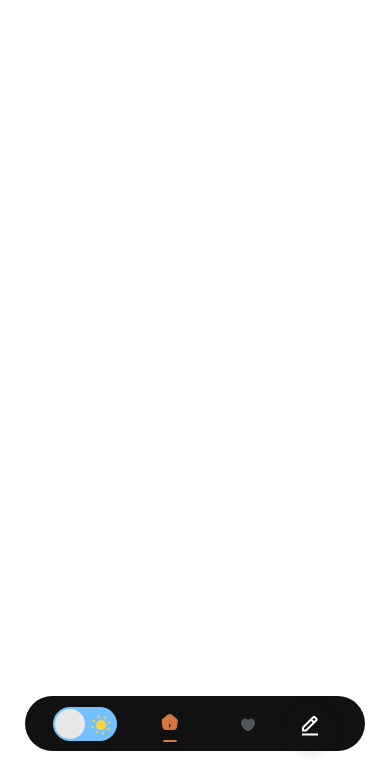
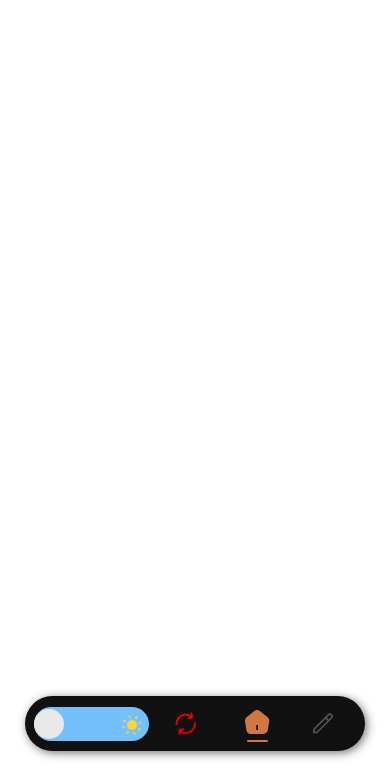
Before and after one commit to PedroVinicins/NotaNet, a plain HTML site: page public/NotaNet.html in a window 390 px wide. Shown: the part 73-844 px from the top of the page. Drawn offline with nearby package versions, Linux system fonts and the light colour scheme.

Commit message:
segunda-feira, 18 de novembro de 2024

```diff
--- a/public/NotaNet.html
+++ b/public/NotaNet.html
@@ -8,20 +8,18 @@
   <link rel="stylesheet" href="https://cdnjs.cloudflare.com/ajax/libs/font-awesome/5.15.1/css/all.min.css" />
   <link href='https://unpkg.com/boxicons@2.1.4/css/boxicons.min.css' rel='stylesheet'>
   <link rel="stylesheet" href="/public/css/sidebar.css">
-  <link rel="shortcut icon" href="/image.png" sizes="16x19" />
+  <link rel="shortcut icon" href="/iconLogo.png
+  " sizes="36x36" />
 
   <meta name="viewport" content="width=device-width, initial-scale=1.0">
   <title>NotaNet</title>
 </head>
 
 <body>
-
-
   <nav id="sidebar">
     <div id="sidebar_content">
-
       <div id="user">
-        <img src="/image.png" id="user_avatar" alt="Avatar">
+        <img src="/iconLogo.png" id="user_avatar" alt="Avatar">
 
         <p id="user_infos">
           <span class="item-description">
@@ -43,10 +41,9 @@
           </a>
         </li>
 
-
         <ul id="side_items">
           <li class="side-item">
-            <a href="#">
+            <a>
               <span class="item-description">
                 <label class="switch">
                   <span class="sun"><svg xmlns="http://www.w3.org/2000/svg" viewBox="0 0 24 24">
@@ -108,32 +105,29 @@
         </ul>
 
         <button id="open_btn">
-        <i  id="open_btn_icon" class='bx bxs-right-arrow'></i>
+          <i id="open_btn_icon" class='bx bxs-right-arrow'></i>
         </button>
     </div>
   </nav>
-
   <main>
-
     <header class="header">
       <h1>Nota<span>Net.</span></h1>
       <ul>
 
-        <a class="noteAl">
+        <div class="noteAl">
           <svg viewBox="0 0 448 512" class="bell">
             <path
               d="M224 0c-17.7 0-32 14.3-32 32V49.9C119.5 61.4 64 124.2 64 200v33.4c0 45.4-15.5 89.5-43.8 124.9L5.3 377c-5.8 7.2-6.9 17.1-2.9 25.4S14.8 416 24 416H424c9.2 0 17.6-5.3 21.6-13.6s2.9-18.2-2.9-25.4l-14.9-18.6C399.5 322.9 384 278.8 384 233.4V200c0-75.8-55.5-138.6-128-150.1V32c0-17.7-14.3-32-32-32zm0 96h8c57.4 0 104 46.6 104 104v33.4c0 47.9 13.9 94.6 39.7 134.6H72.3C98.1 328 112 281.3 112 233.4V200c0-57.4 46.6-104 104-104h8zm64 352H224 160c0 17 6.7 33.3 18.7 45.3s28.3 18.7 45.3 18.7s33.3-6.7 45.3-18.7s18.7-28.3 18.7-45.3z">
             </path>
           </svg>
-        </a>
+        </div>
+
+        <div class="addNote-content">
+          <div class="icon-plus"><i class='bx bx-edit-alt'></i></div>
+        </div>
       </ul>
     </header>
 
-
-
-    <div class="addNote-content2">
-      <div class="icon-plus"><i class='bx bx-edit-alt'></i></div>
-    </div>
 
     <div class="container"></div>
     <div class="content">
@@ -168,43 +162,41 @@
       </a>
       </li>
 
+      <label title="reset" for="reset" class="label">
+        <div  id="btnreset">
+          <input id="reset" type="radio"  />
+        </div>
+     <span class="reset"><svg xmlns="http://www.w3.org/2000/svg" viewBox="0 0 30 28" height="28" width="25">
+      <path
+       d="M12,2a10.032,10.032,0,0,1,7.122,3H16a1,1,0,0,0-1,1h0a1,1,0,0,0,1,1h4.143A1.858,1.858,0,0,0,22,5.143V1a1,1,0,0,0-1-1h0a1,1,0,0,0-1,1V3.078A11.981,11.981,0,0,0,.05,10.9a1.007,1.007,0,0,0,1,1.1h0a.982.982,0,0,0,.989-.878A10.014,10.014,0,0,1,12,2Z"/><path d="M22.951,12a.982.982,0,0,0-.989.878A9.986,9.986,0,0,1,4.878,19H8a1,1,0,0,0,1-1H9a1,1,0,0,0-1-1H3.857A1.856,1.856,0,0,0,2,18.857V23a1,1,0,0,0,1,1H3a1,1,0,0,0,1-1V20.922A11.981,11.981,0,0,0,23.95,13.1a1.007,1.007,0,0,0-1-1.1Z">
+      </path>
+    </svg></span>
+      </label>
+
+
       <label title="home" for="home" class="label">
         <input id="home" name="page" type="radio" checked="" />
-        <svg
-          xmlns="http://www.w3.org/2000/svg"
-          viewBox="0 0 21 20"
-          height="20"
-          width="21"
-          class="icon home"
-        >
-          <path
-            fill="inherit"
-            d="M18.9999 6.01002L12.4499 0.770018C11.1699 -0.249982 9.16988 -0.259982 7.89988 0.760018L1.34988 6.01002C0.409885 6.76002 -0.160115 8.26002 0.0398848 9.44002L1.29988 16.98C1.58988 18.67 3.15988 20 4.86988 20H15.4699C17.1599 20 18.7599 18.64 19.0499 16.97L20.3099 9.43002C20.4899 8.26002 19.9199 6.76002 18.9999 6.01002ZM10.9199 16C10.9199 16.41 10.5799 16.75 10.1699 16.75C9.75988 16.75 9.41988 16.41 9.41988 16V13C9.41988 12.59 9.75988 12.25 10.1699 12.25C10.5799 12.25 10.9199 12.59 10.9199 13V16Z"
-          ></path>
-        </svg>
-      </label>
-      <label title="favorite" for="favorite" class="label">
-        <input id="favorite" name="page" type="radio" />
-        <svg
-          xmlns="http://www.w3.org/2000/svg"
-          fill="inherit"
-          viewBox="0 0 20 18"
-          height="18"
-          width="20"
-          class="icon favorite"
-        >
-          <path
-            fill="inherit"
-            d="M14.44 0C12.63 0 11.01 0.88 10 2.23C9.48413 1.53881 8.81426 0.977391 8.04353 0.590295C7.27281 0.203198 6.42247 0.00108555 5.56 0C2.49 0 0 2.5 0 5.59C0 6.78 0.19 7.88 0.52 8.9C2.1 13.9 6.97 16.89 9.38 17.71C9.72 17.83 10.28 17.83 10.62 17.71C13.03 16.89 17.9 13.9 19.48 8.9C19.81 7.88 20 6.78 20 5.59C20 2.5 17.51 0 14.44 0Z"
-          ></path>
+        <svg xmlns="http://www.w3.org/2000/svg" viewBox="0 0 21 20" height="20" width="21" class="icon home">
+          <path fill="inherit"
+            d="M18.9999 6.01002L12.4499 0.770018C11.1699 -0.249982 9.16988 -0.259982 7.89988 0.760018L1.34988 6.01002C0.409885 6.76002 -0.160115 8.26002 0.0398848 9.44002L1.29988 16.98C1.58988 18.67 3.15988 20 4.86988 20H15.4699C17.1599 20 18.7599 18.64 19.0499 16.97L20.3099 9.43002C20.4899 8.26002 19.9199 6.76002 18.9999 6.01002ZM10.9199 16C10.9199 16.41 10.5799 16.75 10.1699 16.75C9.75988 16.75 9.41988 16.41 9.41988 16V13C9.41988 12.59 9.75988 12.25 10.1699 12.25C10.5799 12.25 10.9199 12.59 10.9199 13V16Z">
+          </path>
         </svg>
       </label>
 
-    <label for="addNotas" class="label">
-      <div class="addNote-content">
-        <div class="icon-plus"><i class='bx bx-edit-alt'></i></div>
+
+
+          <label title="AddNota" for="AddNota" class="label">
+
+      <div class="addNote-content2">
+            <input id="AddNota" type="radio" />
       </div>
+            <svg xmlns="http://www.w3.org/2000/svg" class="Iconadd" viewBox="0 0 30 28" height="28" width="25">
+              <path
+                d="M22.853,1.148a3.626,3.626,0,0,0-5.124,0L1.465,17.412A4.968,4.968,0,0,0,0,20.947V23a1,1,0,0,0,1,1H3.053a4.966,4.966,0,0,0,3.535-1.464L22.853,6.271A3.626,3.626,0,0,0,22.853,1.148ZM5.174,21.122A3.022,3.022,0,0,1,3.053,22H2V20.947a2.98,2.98,0,0,1,.879-2.121L15.222,6.483l2.3,2.3ZM21.438,4.857,18.932,7.364l-2.3-2.295,2.507-2.507a1.623,1.623,0,1,1,2.295,2.3Z" />
+            </svg>
+            </svg>
           </label>
+
 
     </section>
   </main>
--- a/public/css/header.css
+++ b/public/css/header.css
@@ -46,126 +46,37 @@ header ul li a {
   color: rgb(0, 0, 0);
 }
 
+/* From Uiverse.io by vinodjangid07 */
 
-
-.switch {
-  font-size: 17px;
+header .addNote-content{
+  width: 100px;
+  height: 50px;
   position: relative;
-  display: inline-block;
-  width: 64px;
-  height: 34px;
+  display: flex;
+  align-items: center;
+  margin: 5px;
+  justify-content: center;
+  background-color: rgb(44, 44, 44);
+  color: coral;
+  border-radius: 20px;
+  font-size: x-large;
+  cursor: pointer;
+  transition-duration: .3s;
+  box-shadow: 2px 2px 10px rgba(0, 0, 0, 0.13);
   border: none;
+  transition-duration: 1.0s;
 }
 
-.switch input {
-  opacity: 0;
-  width: 0;
-  height: 0;
-  border: none;
+.addNote-content:hover {
+  background-color: rgb(56, 56, 56);
 }
 
-.slider {
-  position: absolute;
-  cursor: pointer;
-  top: 0;
-  left: 0;
-  right: 0;
-  bottom: 0;
-  background-color: #73C0FC;
-  transition: .4s;
-  border-radius: 30px;
-  border: none;
-}
-
-.slider:before {
-  position: absolute;
-  content: "";
-  height: 30px;
-  width: 30px;
-  border-radius: 20px;
-  left: 2px;
-  bottom: 2px;
-  z-index: 2;
-  background-color: #e8e8e8;
-  transition: .4s;
-}
-
-.sun svg {
-  position: absolute;
-  top: 6px;
-  left: 36px;
-  z-index: 1;
-  width: 24px;
-  height: 24px;
-  border: none;
-}
-
-.moon svg {
-  fill: #73C0FC;
-  position: absolute;
-  top: 5px;
-  left: 5px;
-  z-index: 1;
-  width: 24px;
-  height: 24px;
-  border: none;
-}
-
-.sun svg {
-  animation: rotate 15s linear infinite;
-}
-
-@keyframes rotate {
-
-  0% {
-    transform: rotate(0);
-  }
-
-  100% {
-    transform: rotate(360deg);
-  }
-}
-.moon svg {
-  animation: tilt 5s linear infinite;
-}
-
-@keyframes tilt {
-
-  0% {
-    transform: rotate(0deg);
-  }
-
-  25% {
-    transform: rotate(-10deg);
-  }
-
-  75% {
-    transform: rotate(10deg);
-  }
-
-  100% {
-    transform: rotate(0deg);
-  }
-}
-
-.input:checked + .slider {
-  background-color: #183153;
-}
-
-.input:focus + .slider {
-  box-shadow: 0 0 1px #183153;
-}
-
-.input:checked + .slider:before {
-  transform: translateX(30px);
-}
-
-/* From Uiverse.io by vinodjangid07 */
 header .noteAl {
   width: 100px;
   height: 50px;
   position: relative;
   display: flex;
+  margin: 5px;
   align-items: center;
   justify-content: center;
   background-color: rgb(44, 44, 44);
@@ -174,6 +85,7 @@ header .noteAl {
   transition-duration: .3s;
   box-shadow: 2px 2px 10px rgba(0, 0, 0, 0.13);
   border: none;
+  transition-duration: 1.0s;
 }
 
 .bell {
--- a/public/css/screen-view.css
+++ b/public/css/screen-view.css
@@ -6,31 +6,10 @@
         font-family: 'Poppins', sans-serif;
       }
 
-    .addNote-content {
-        display: flex;
-        justify-content: center;
-        align-items: center;
-        width: 50px;
-        height: 50px;
-        border-radius: 50%;
-        font-size: 24px;
-        cursor: pointer;
-        transition: background-color 0.3s ease;
-        position: fixed;
-        right: 55px;
-        z-index: 1000;
-        box-shadow: 0 4px 6px rgba(56, 56, 56, 0.1);
-    }
-
     .content {
-        display: flex;
-        flex-wrap: wrap;
+        position: absolute;
+        top: 60px;
         gap: 1px;
-    }
-
-    i {
-        font-size: x-large;
-        color: white;
     }
 
     .item, .Alert {
@@ -39,9 +18,9 @@
         height: 250px;
         margin: 10px;
         border-radius: 10px;
-        transition: background-color 0.3s ease;
-        background-color: var(--note-background); /* Usando variável */
-        color: var(--note-text-color); /* Usando variável */
+        transition: background-color 0.5s ease;
+        background-color: var(--note-background);
+        color: var(--note-text-color);
     }
 
     .item:hover, .Alert:hover {
@@ -58,7 +37,7 @@
         font-size: 20px;
         width: 100%;
         height: 150px;
-        color: var(--text-color); /* Usando variável */
+        color: var( --text-bloco-color);
     }
   }
 
@@ -71,8 +50,42 @@
         display: none !important;
     }
 
-    .addNote-content2{
-        display: none;
+    .addNote-content{
+        display: none !important;
+    }
+
+    .reset svg {
+      animation: tilt 4s linear infinite;
+    }
+
+    @keyframes tilt {
+
+      0% {
+        transform: rotate(10deg);
+      }
+
+      25% {
+        transform: rotate(-20deg);
+      }
+
+      75% {
+        transform: rotate(20deg);
+      }
+
+      100% {
+        transform: rotate(0deg);
+      }
+    }
+
+    .reset:hover:not(:has(input:checked)) > svg {
+      fill: #ff6200;
+      opacity: 0.6;
+    }
+
+    .reset > svg {
+      transition: 300ms;
+      fill: red;
+      margin-top: 0;
     }
 
 
@@ -92,8 +105,11 @@ section {
     justify-content: space-evenly;
     background-color: var(--col-dark);
     border-radius: 30px;
+    box-shadow: 2px 2px 10px rgba(55, 55, 55, 0.687);
+
   }
-  .label {
+
+  .label{
     padding: 8px 18px;
     transition: all 200ms;
     display: inline-block;
@@ -102,15 +118,12 @@ section {
   .label input[type="radio"] {
     display: none;
   }
-  .label > svg {
-    transition: all 200ms;
-    fill: var(--col-gray);
-    width: 14px;
-  }
+
   .label:hover:not(:has(input:checked)) > svg {
-    fill: #d17842;
+    fill: #ff6200;
     opacity: 0.6;
   }
+
   .label::before {
     content: "";
     display: block;
--- a/public/css/sidebar.css
+++ b/public/css/sidebar.css
@@ -20,6 +20,7 @@ body {
     transition: all .5s;
     min-width: 82px;
     z-index: 2;
+    box-shadow: 2px 2px 10px rgba(55, 55, 55, 0.687);
 }
 
 #sidebar_content {
@@ -161,3 +162,116 @@ body {
     justify-content: flex-start;
     gap: 14px;
 }
+
+
+.switch {
+    font-size: 17px;
+    position: relative;
+    display: inline-block;
+    width: 115px;
+    height: 34px;
+    border: none;
+  }
+
+  .switch input {
+    opacity: 0;
+    width: 0;
+    height: 0;
+    border: none;
+  }
+
+  .slider {
+    position: absolute;
+    cursor: pointer;
+    top: 0;
+    left: 0;
+    right: 0;
+    bottom: 0;
+    background-color: #73C0FC;
+    transition: .4s;
+    border-radius: 30px;
+    border: none;
+  }
+
+  .slider:before {
+    position: absolute;
+    content: "";
+    height: 30px;
+    width: 30px;
+    border-radius: 20px;
+
+    bottom: 2px;
+    z-index: 2;
+    background-color: #e8e8e8;
+    transition: .4s;
+  }
+
+  .sun svg {
+    position: absolute;
+    top: 6px;
+    left: 86px;
+    z-index: 1;
+    width: 24px;
+    height: 24px;
+    border: none;
+  }
+
+  .moon svg {
+    fill: #73C0FC;
+    position: absolute;
+    top: 5px;
+    left: 5px;
+    z-index: 1;
+    width: 24px;
+    height: 24px;
+    border: none;
+  }
+
+  .sun svg {
+    animation: rotate 15s linear infinite;
+  }
+
+  @keyframes rotate {
+
+    0% {
+      transform: rotate(0);
+    }
+
+    100% {
+      transform: rotate(360deg);
+    }
+  }
+  .moon svg {
+    animation: tilt 5s linear infinite;
+  }
+
+  @keyframes tilt {
+
+    0% {
+      transform: rotate(0deg);
+    }
+
+    25% {
+      transform: rotate(-10deg);
+    }
+
+    75% {
+      transform: rotate(10deg);
+    }
+
+    100% {
+      transform: rotate(0deg);
+    }
+  }
+
+  .input:checked + .slider {
+    background-color: #183153;
+  }
+
+  .input:focus + .slider {
+    box-shadow: 0 0 1px #183153;
+  }
+
+  .input:checked + .slider:before {
+    transform: translateX(86px);
+  }
--- a/public/css/style.css
+++ b/public/css/style.css
@@ -39,8 +39,7 @@ button,
   transition: background-color 0.3s, transform 0.3s;
 }
 
-button:hover,
-.addNote-content:hover {
+button:hover {
   transform: scale(1.1);
 }
 
@@ -104,23 +103,6 @@ header span {
   color: var(--text-color);
 }
 
-.addNote-content {
-  display: flex;
-  position: fixed;
-  right: 80px;
-  width: 100px;
-  height: 50px;
-  bottom: 20px;
-  border: none;
-  cursor: pointer;
-  border-radius: 20px;
-  align-items: center;
-  justify-content: center;
-  z-index: 1000;
-  transition-duration: 1.0s;
-  box-shadow: 2px 2px 10px rgba(55, 55, 55, 0.687);
-}
-
 .content {
   display: flex;
   flex-wrap: wrap;
@@ -174,7 +156,6 @@ textarea::-webkit-scrollbar-thumb,
   margin: 10px;
   padding: 15px;
   border-radius: 12px;
-  border-radius: 30px;
  background: #212121;
 }
 
```
Also changed, not shown: public/js/script.js (+6 -3 lines), NotaNet.png (deleted), iconLogo.png (added), image.png (deleted), netlify.toml, public/Manutenção.html (renamed from public/index.html). Lines whose indentation alone changed are shown as unchanged.
